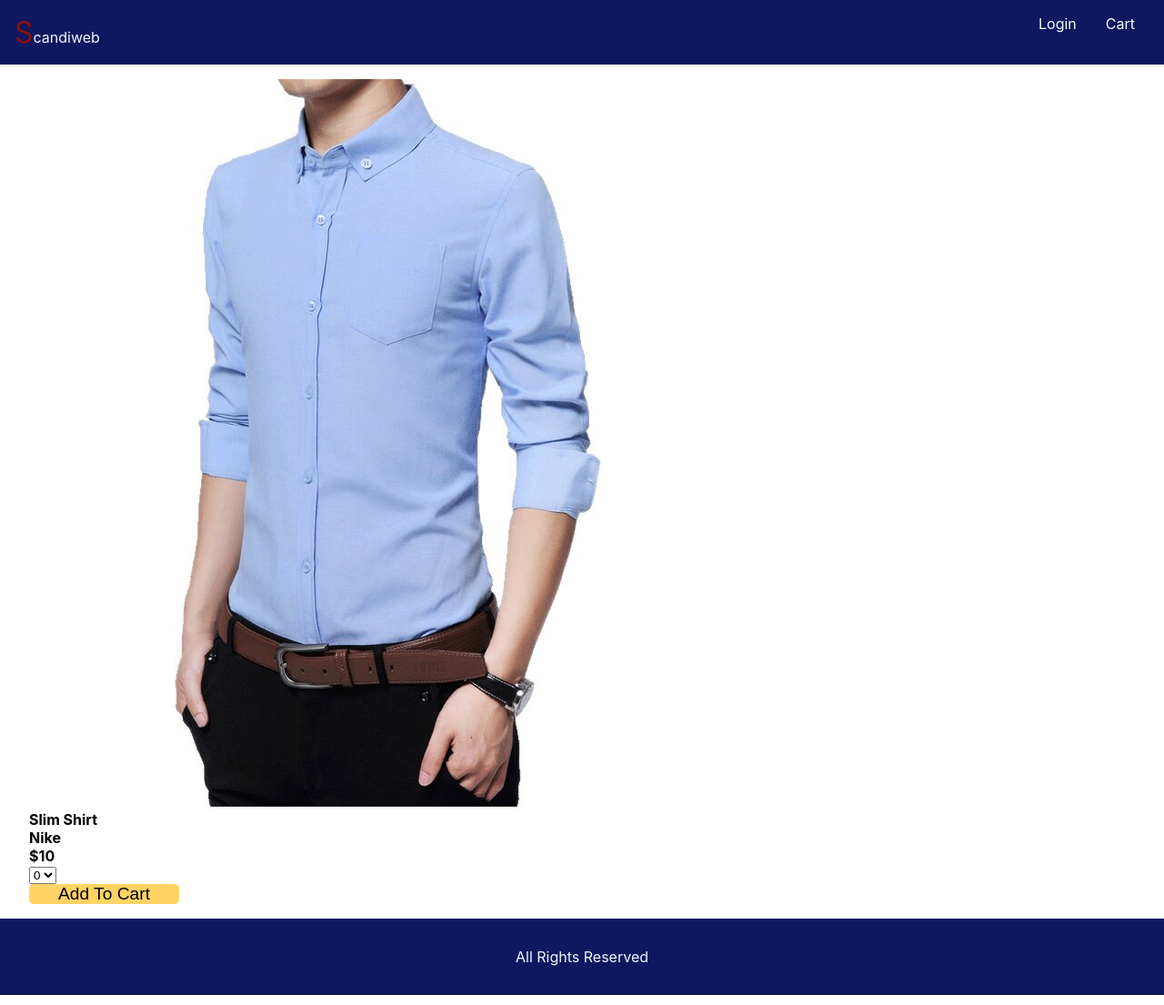
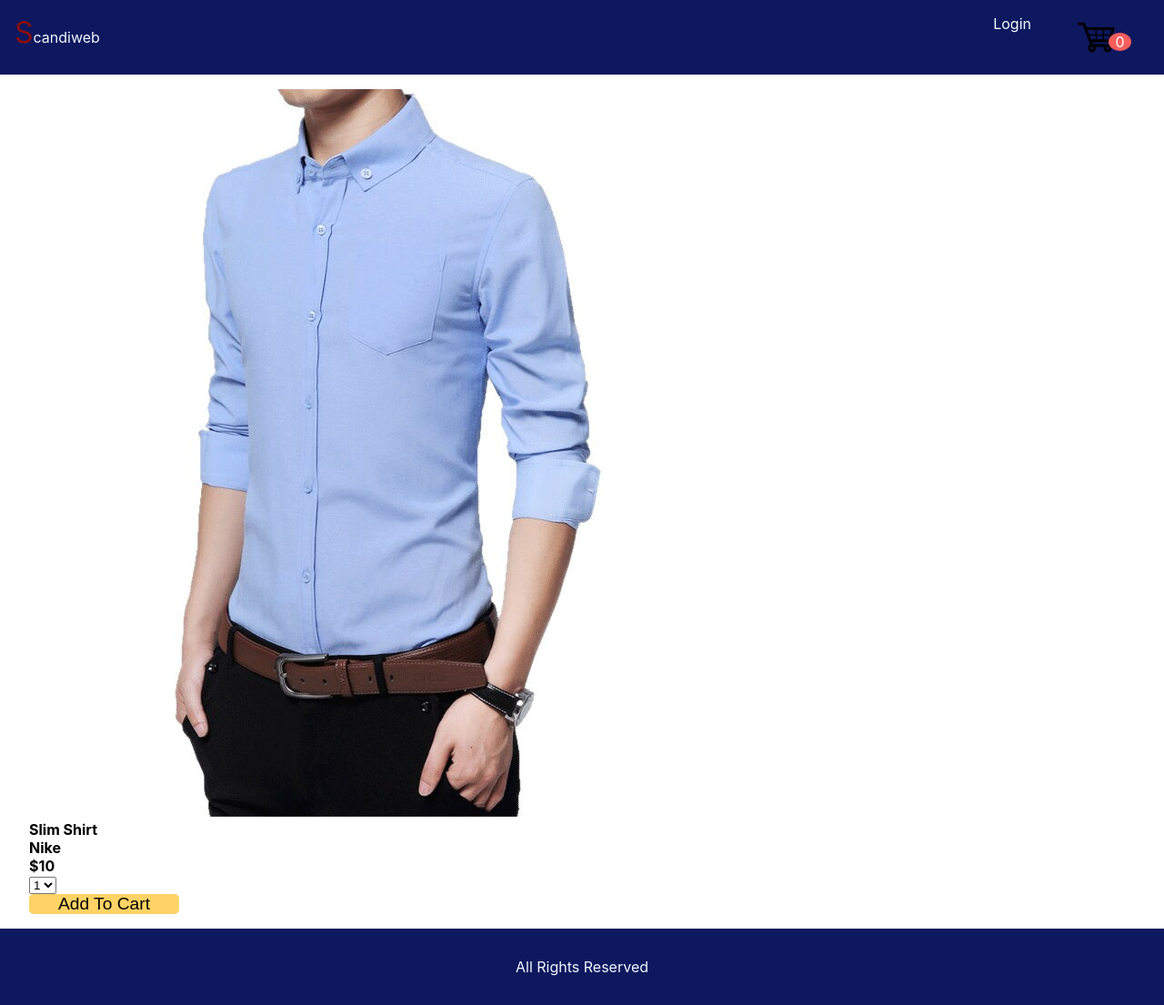
Before and after one commit to azubuikeokom/e-store, a React (Create React App) app: page /products/1 in a window 1280 px wide. Shown: the whole page at 91% size. Built offline with nearby package versions, Linux system fonts and the light colour scheme.

Commit message:
added out-of-stock button and cart overlay

```diff
--- a/src/App.css
+++ b/src/App.css
@@ -27,8 +27,25 @@ a{
   cursor: pointer;
 }
 .cart{
+  position: relative;
+}
+.cart-logo{
   margin: 0 1rem;
   cursor: pointer;
+}
+.cart-logo{
+
+  height: 50px;
+}
+.cart-overlay{
+  position: absolute;
+  display: flex;
+  border-radius: 50%;
+  width: 25px;
+  right: 20px;
+  bottom: 10px;
+  justify-content: center;
+  background-color: #FD5D5D;
 }
 .login:hover{
   transform: scale(1.2);
@@ -96,6 +113,10 @@ footer div{
   font-size: 1.2rem;
   cursor: pointer;
 }
+.not-qty{
+  background-color: #adaca8;
+  cursor:none;
+}
 .cart-item{
   display: flex;
   justify-content: space-between;
--- a/src/App.js
+++ b/src/App.js
@@ -1,6 +1,6 @@
 import { Component } from "react";
 import { products } from "./data";
-import { Header, Footer, Main } from "./components";
+import Header, { Footer, Main } from "./components";
 import { BrowserRouter as Router, Routes,Route } from "react-router-dom";
 import "./App.css";
 import CartPage from "./Pages/CartPage";
--- a/src/Pages/CartPage.js
+++ b/src/Pages/CartPage.js
@@ -12,7 +12,7 @@ class CartPage extends Component {
     this.props.removeItem(id);
   };
   costReduce = (total, currentItem) => {
-    return (total += currentItem.price * currentItem.count_in_stock);
+    return (total += currentItem.price * currentItem.qty);
   };
 
   render() {
--- a/src/Pages/ProductPage.js
+++ b/src/Pages/ProductPage.js
@@ -1,42 +1,51 @@
 import { Component } from "react";
-import { connect} from "react-redux";
+import { connect } from "react-redux";
 import { products } from "../data";
-import { addItem} from "../actions";
+import { addItem } from "../actions";
 import { Link } from "react-router-dom";
 
- class ProductPage extends Component {
+class ProductPage extends Component {
   constructor(props) {
     super(props);
+    this.state = {
+      qty: 1,
+    };
     this.id = 0;
     this.product = {};
     this.addToCart = this.addToCart.bind(this);
-
+    this.handleQtyChange = this.handleQtyChange.bind(this);
   }
 
   addToCart = (e) => {
     //check if item is already in cart
-    if(this.notInCart(this.product.id)){
+    if (this.notInCart(this.product.id)) {
       //dispatch to reducer
+      this.product.qty = this.state.qty;
       this.props.addItem(this.product);
-    }else{
+    } else {
       return;
     }
-
   };
-  notInCart(id){
-    const oldItem=this.props.cartItems.find(item=>item.id==id)
-    if(oldItem==undefined){
+  notInCart(id) {
+    const oldItem = this.props.cartItems.find((item) => item.id == id);
+    if (oldItem == undefined) {
       return true;
-    }else
-    return false;
+    } else return false;
+  }
+  handleQtyChange(e) {
+    this.setState({ qty: e.target.value });
   }
   render() {
     this.id = window.location.pathname.split("/")[2];
     this.product = products.find((item) => item.id == this.id);
-    let keys=new Array(this.product.count_in_stock).keys();
-    const options=[]
-    for ( let x of keys) {
-      options.push(<option>{x}</option>)
+    let keys = new Array(this.product.count_in_stock).keys();
+    const options = [];
+    for (let x of keys) {
+      options.push(
+        <option key={x+1} value={x+1}>
+          {x+1}
+        </option>
+      );
     }
     return (
       <div className="product-container">
@@ -49,12 +58,16 @@ import { Link } from "react-router-dom";
           <div>{this.product.name}</div>
           <div>{this.product.brand}</div>
           <div>${this.product.price}</div>
-          <select>{options}</select>
+          <select value={this.state.qty} onChange={this.handleQtyChange}>{options}</select>
         </div>
         <Link to={"/cart"}>
-          <button className="add-to-cart" onClick={this.addToCart}>
-            Add To Cart
-          </button>
+          {this.product.count_in_stock > 0 ? (
+            <button className="add-to-cart" onClick={this.addToCart}>
+              Add To Cart
+            </button>
+          ) : (
+            <button className="add-to-cart not-qty">Out of Stock</button>
+          )}
         </Link>
       </div>
     );
@@ -63,7 +76,7 @@ import { Link } from "react-router-dom";
 const mapStateToProps = (state) => {
   return { cartItems: state.items };
 };
-const actionCreators={
+const actionCreators = {
   addItem,
-}
-export default connect(mapStateToProps,actionCreators)(ProductPage);
+};
+export default connect(mapStateToProps, actionCreators)(ProductPage);
--- a/src/components.js
+++ b/src/components.js
@@ -1,17 +1,37 @@
 import { Component } from "react";
-import {Link} from "react-router-dom";
+import { Link } from "react-router-dom";
+import {connect} from "react-redux";
 
 class Header extends Component {
+  constructor(props){
+    super(props);
+    this.state={
+      itemsNumber:0
+    }
+
+  }
+  numberOfCartItems(){
+    // this.setState({itemsNumber:this.props.cartItems.length})
+  }
+
   render() {
     return (
       <header>
         <div className="logo">
-          <Link to={"/"}><span className="logo-s">S</span>candiweb</Link>
-
+          <Link to={"/"}>
+            <span className="logo-s">S</span>candiweb
+          </Link>
         </div>
         <div className="nav">
           <div className="login">Login</div>
-          <div className="cart">Cart</div>
+          <div className="cart">
+            <div className="cart-logo">
+              <Link to={"/cart"}>
+                <img className="cart-logo" src="/cart_image.png" alt="cart-logo"/>
+              </Link>
+            </div>
+            <div className="cart-overlay">{this.props.cartItems.length}</div>
+          </div>
         </div>
       </header>
     );
@@ -41,7 +61,7 @@ class Main extends Component {
             return (
               <div key={item.id} className="product-card">
                 <Link to={`/products/${item.id}`}>
-                <img src={item.image} alt={item.name} className="image" />
+                  <img src={item.image} alt={item.name} className="image" />
                 </Link>
 
                 <div>{item.name}</div>
@@ -54,4 +74,9 @@ class Main extends Component {
     );
   }
 }
-export { Header, Footer, Main };
+const mapStateToProps=(state)=>{
+  //to be passed to wrapped Header props
+  return {cartItems:state.items}
+}
+export default connect(mapStateToProps)(Header);
+export { Footer, Main };
--- a/src/data.js
+++ b/src/data.js
@@ -6,7 +6,8 @@ export const products=[
         brand:"Nike",
         price:10,
         rating:4,
-        count_in_stock:6
+        count_in_stock:6,
+        qty:0
     },
     {
         id:2,
@@ -15,7 +16,8 @@ export const products=[
         brand:"Nike",
         price:15,
         rating:4,
-        count_in_stock:0
+        count_in_stock:0,
+        qty:0
     },
     {
         id:3,
@@ -24,7 +26,8 @@ export const products=[
         brand:"Nike",
         price:20,
         rating:4,
-        count_in_stock:15
+        count_in_stock:15,
+        qty:0
     },
     {
         id:4,
@@ -33,7 +36,8 @@ export const products=[
         brand:"Nike",
         price:80,
         rating:4,
-        count_in_stock:74
+        count_in_stock:74,
+        qty:0
     },
     {
         id:5,
@@ -42,7 +46,8 @@ export const products=[
         brand:"Nike",
         price:60,
         rating:4,
-        count_in_stock:44
+        count_in_stock:44,
+        qty:0
     },
     {
         id:6,
@@ -51,6 +56,7 @@ export const products=[
         brand:"Nike",
         price:60,
         rating:4,
-        count_in_stock:90
+        count_in_stock:90,
+        qty:0
     },
 ]
```
Also changed, not shown: public/cart_image.png (added).
